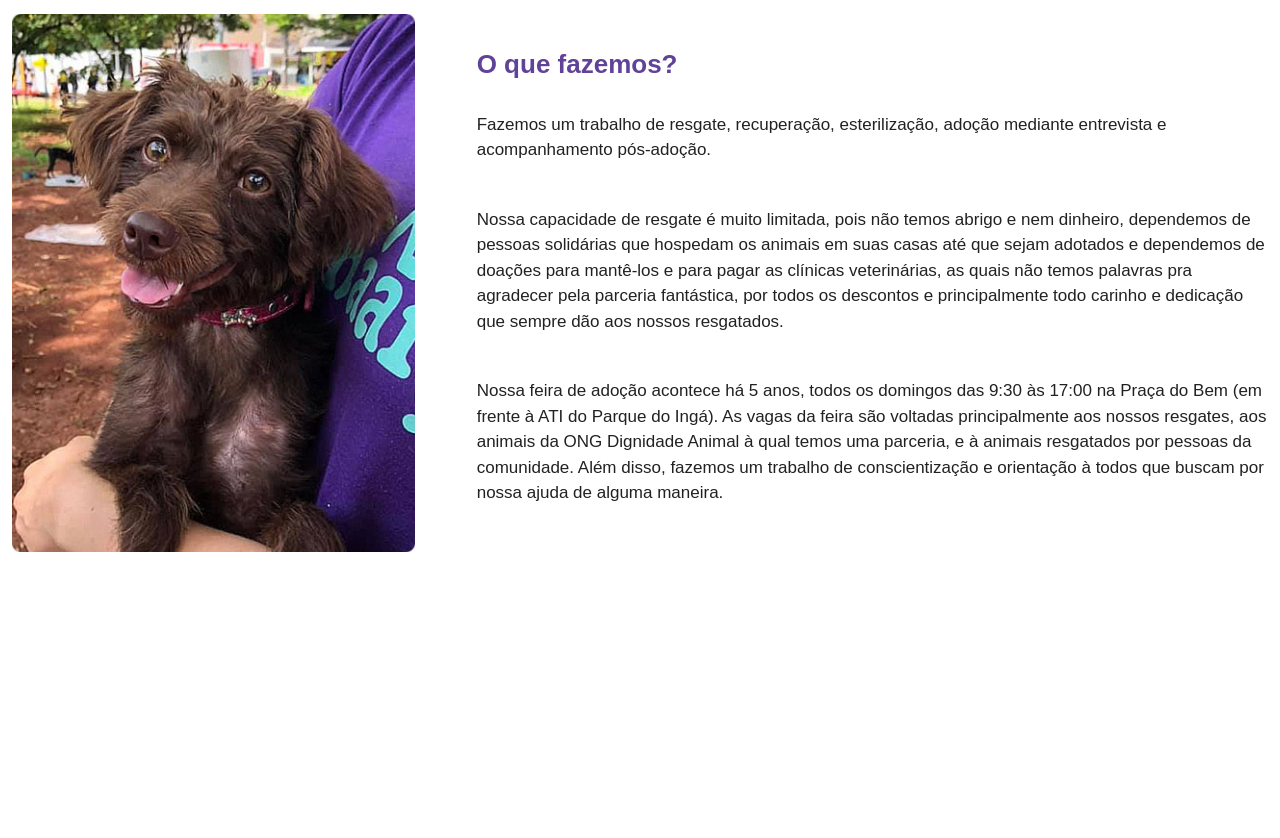
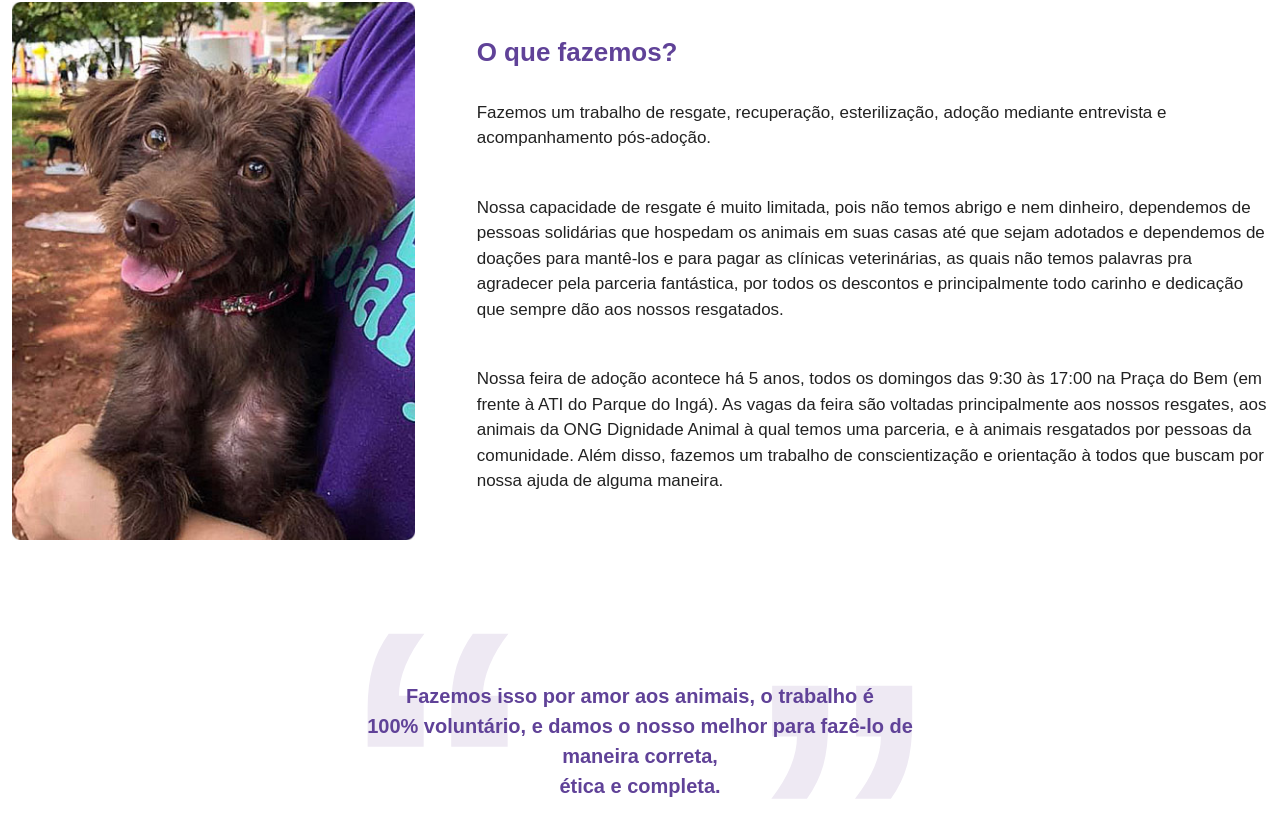
Before and after one commit to helton-mori-dev/ong-amaar-vue, a Vue app: page / in a window 1280 px wide. Shown: the part 1430-2268 px from the top of the page. Before the commit the page ends 1994 px from the top, so only its background shows below. Built offline with nearby package versions, Linux system fonts and the light colour scheme; a web font is replaced by a local one.

Commit message:
Componente quotes

```diff
--- /dev/null
+++ b/src/components/ContentComponents/OngQuote.vue
@@ -0,0 +1,69 @@
+<template>
+  <v-container class="container-message-quote">
+    <v-row class="text-center" no-gutters>
+      <v-col cols="12" class="message">
+          <p class="quotes-style">
+              <span class="left-quote quote">&ldquo;</span>
+              <span class="right-quote quote">&rdquo;</span>
+          </p>
+      </v-col>
+    </v-row>
+    <v-row >
+        <v-spacer></v-spacer>
+        <v-col cols="6" class="central-text">
+            Fazemos isso por amor aos animais, o trabalho é <br> 100% voluntário, e damos o nosso melhor para fazê-lo de maneira correta,<br> ética e completa.
+        </v-col>
+        <v-spacer></v-spacer>
+    </v-row>
+  </v-container>
+</template>
+
+<script>
+  export default {
+    name: 'OngQuote',
+  }
+</script>
+
+<style>
+.container-message-quote {
+    background:  #fff;
+    display: flex;
+    justify-content: center;
+    flex-direction: column;
+    max-height: 260px;
+    padding-top: 150px;
+}
+.central-text {
+    text-align: center;
+    margin: 0 0 60px 0;
+    font-size: 20px;
+    position: relative;
+    z-index: 1;
+    font-weight: 600;
+    color: #604298;
+}
+
+.quotes-style{
+    position: relative;
+    color: #eee9f3;
+    font-weight: 800;
+    line-height: 0;
+    font-size: 400px;
+}
+
+.quote {
+  position: absolute;
+  z-index: 0;
+}
+
+.left-quote {
+  top: 130px;
+  left: 24%
+}
+
+.right-quote {
+  right: 24%;
+  top: 182px;
+}
+
+</style>
--- a/src/views/Home.vue
+++ b/src/views/Home.vue
@@ -4,6 +4,7 @@
     <PageMessage />
     <HomeOptions />
     <ConhecaOng />
+    <OngQuote />
   </div>
 </template>
 
@@ -12,14 +13,15 @@
 import PageMessage from '@/components/ContentComponents/PageMessage.vue'
 import HomeOptions from '@/components/ContentComponents/HomeOptions.vue'
 import ConhecaOng from '@/components/ContentComponents/ConhecaOng.vue'
-
+import OngQuote from '@/components/ContentComponents/OngQuote.vue'
 
 export default {
   name: 'Home',
   components: {
     PageMessage,
     HomeOptions,
-    ConhecaOng
+    ConhecaOng,
+    OngQuote
   }
 }
 </script>
```
